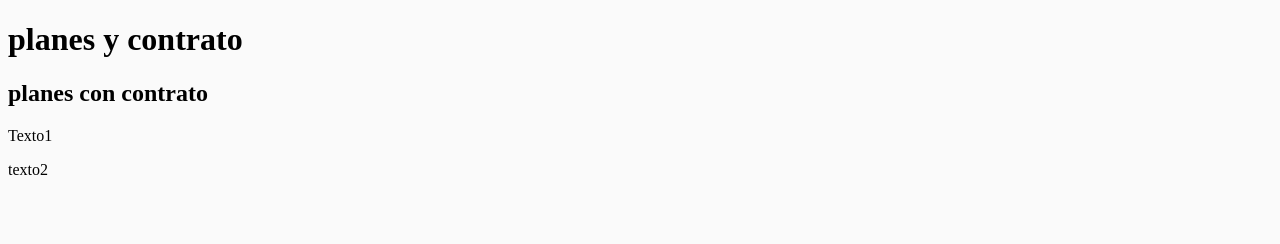
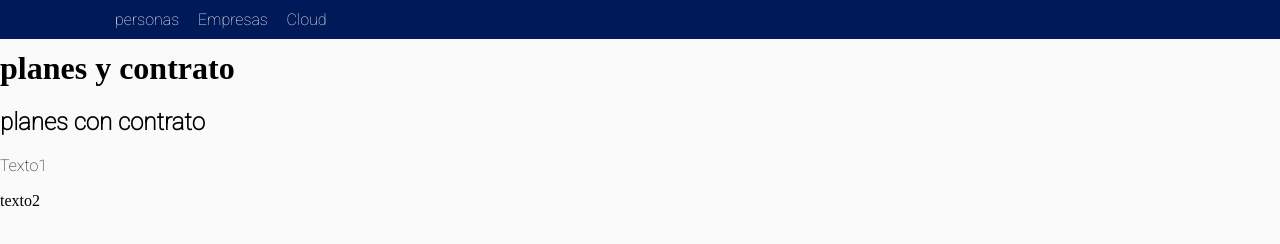
Before and after one commit to Shavict/patito, a plain HTML site: page index.html in a window 1280 px wide. Drawn offline with Linux system fonts and the light colour scheme.

Commit message:
cambios  barra top

```diff
--- a/assets/styles/styles.css
+++ b/assets/styles/styles.css
@@ -1,4 +1,34 @@
 body {
     background-color: #fafafa ;
+    font-family: 'Roboto', sans-serif;
+    margin: 0;
+    padding: 0;
+}
+
+.roboto-font {
+    font-family: "roboto-font";
+}
+
+.Libre Franklin-font {
+    font-family: "libre-font";
 
 }
+.Montserrat-font{
+    font-family:  "Montserrat-font";
+}
+
+.top-menu {
+    background-color: #001958;
+    color: white;
+    padding: 10px 0 10px 100px;
+    position: fixed;
+    width: 100%;
+    top:0;
+  }
+
+.top-menu-options {
+    margin-left: 15px;
+}
+.info-header {
+    margin-top: 50px;
+}
--- a/index.html
+++ b/index.html
@@ -5,17 +5,28 @@
     <meta http-equiv="X-UA-Compatible" content="IE=edge">
     <meta name="viewport" content="width=device-width, initial-scale=1.0">
     <title>Clase 1</title>
+    <link rel="preconnect" href="https://fonts.googleapis.com">
+    <link rel="preconnect" href="https://fonts.gstatic.com" crossorigin>
+    <link href="https://fonts.googleapis.com/css2?family=Roboto:wght@100&display=swap" rel="stylesheet">
     <link rel="stylesheet" href="./assets/styles/styles.css">
 </head>
 <body>
     <header>
+        <div class="top-menu">
+            <span class="top-menu-options">personas</span>
+            <span class="top-menu-options">Empresas</span>
+            <span class="top-menu-options">Cloud</span>
+        </div>
+        <div class="info-header">
 
-        <h1>planes y contrato </h1>
-        <h2>planes  con contrato</h2>
+
+            <h1 class="roboto-font">planes y contrato </h1>
+            <h2 class="Libre Franklin-font"> planes  con contrato</h2>
+        </div>
     </header>
     <container>
         <p>Texto1</p>
-        <span>texto2</span>
+        <span class="Montserrat-font"> texto2</span>
 
     </container>
     <footer>
```
